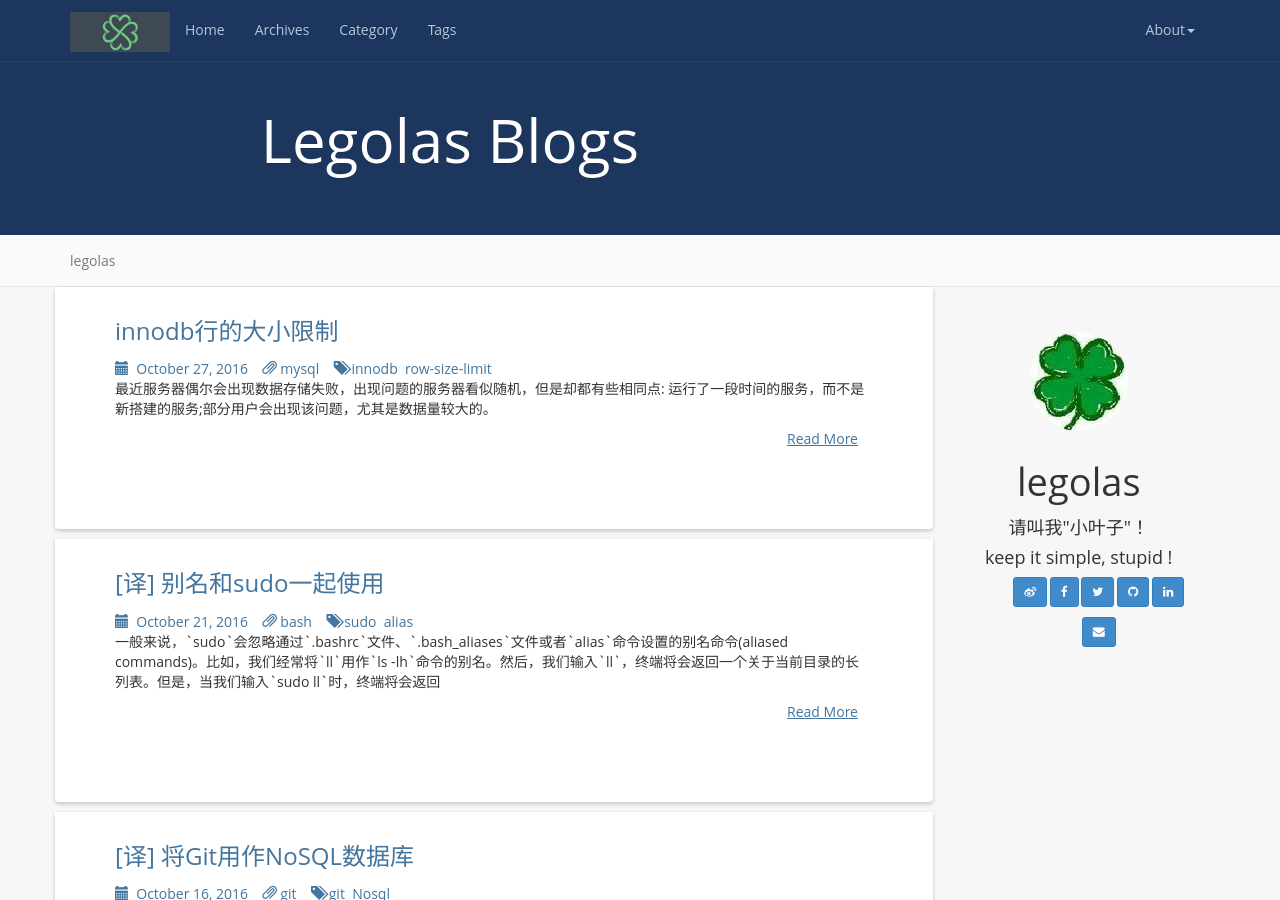
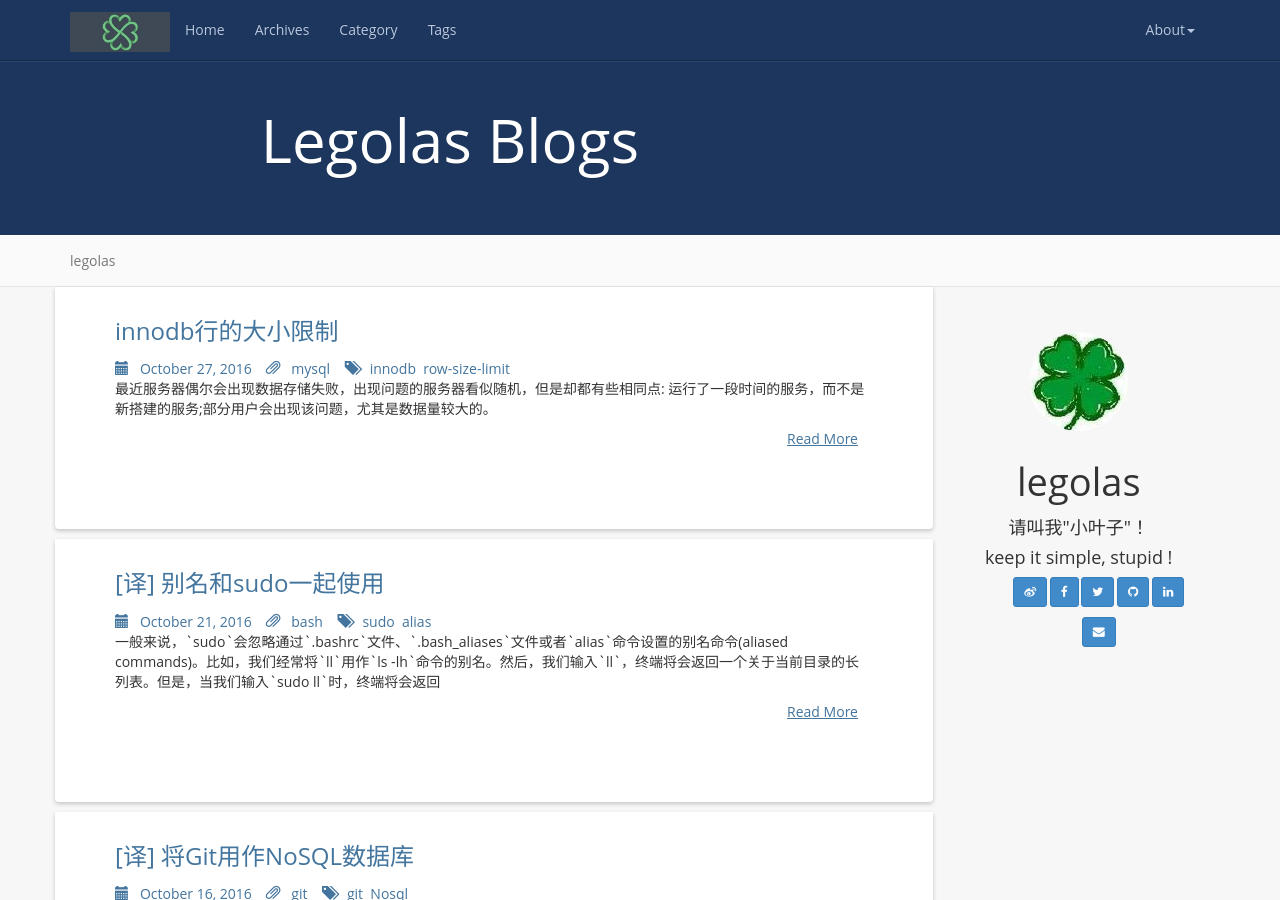
Before and after one commit to legolasNg/legolasNg.github.io, a Jekyll site: the page built from index.html, in a window 1280 px wide and 900 px high. Built offline with Jekyll 4.4.1, drawn with Linux system fonts in a browser that asks for light colours; nearby versions of some CDN libraries; the list of posts is cut into pages by our own code.

Commit message:
[modify]nothing important

```diff
--- a/index.html
+++ b/index.html
@@ -13,17 +13,18 @@ title:	Legolas Blogs
 						<h3>{{ item.title }}</h3>
 					</a>
 					<div class="post-title">
-						<a>
-							<i class="glyphicon glyphicon-calendar"></i>
-							&nbsp;{{ item.date | date: "%B %e, %Y" }}&nbsp;
-						</a>
+						<a><i class="glyphicon glyphicon-calendar"></i></a>
+						&nbsp;
+						<a>{{ item.date | date: "%B %e, %Y" }}&nbsp;</a>
 						&nbsp;
 						<a><i class="glyphicon glyphicon-paperclip"></i></a>
+						&nbsp;
 						{% for category in item.categories %}
 							<a href="{{ category | prepend: '/categories#' | append: '-ref' }}">{{ category }}&nbsp;</a>
 						{% endfor %}
 						&nbsp;
 						<a><i class="glyphicon glyphicon-tags"></i></a>
+						&nbsp;
 						{% for tag in item.tags %}
 							<a href="{{ tag | prepend: '/tags#' | append: '-ref' }}">{{ tag }}&nbsp;</a>
 						{% endfor %}
```
